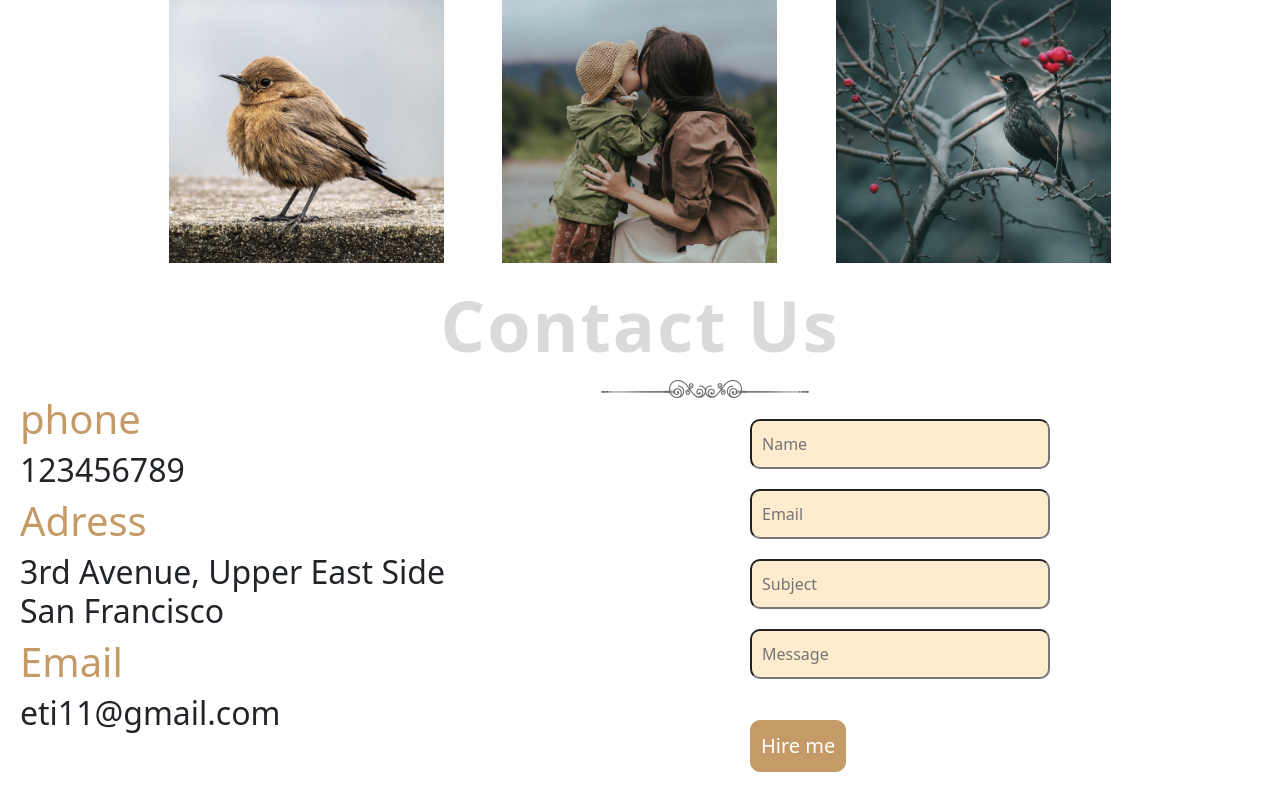
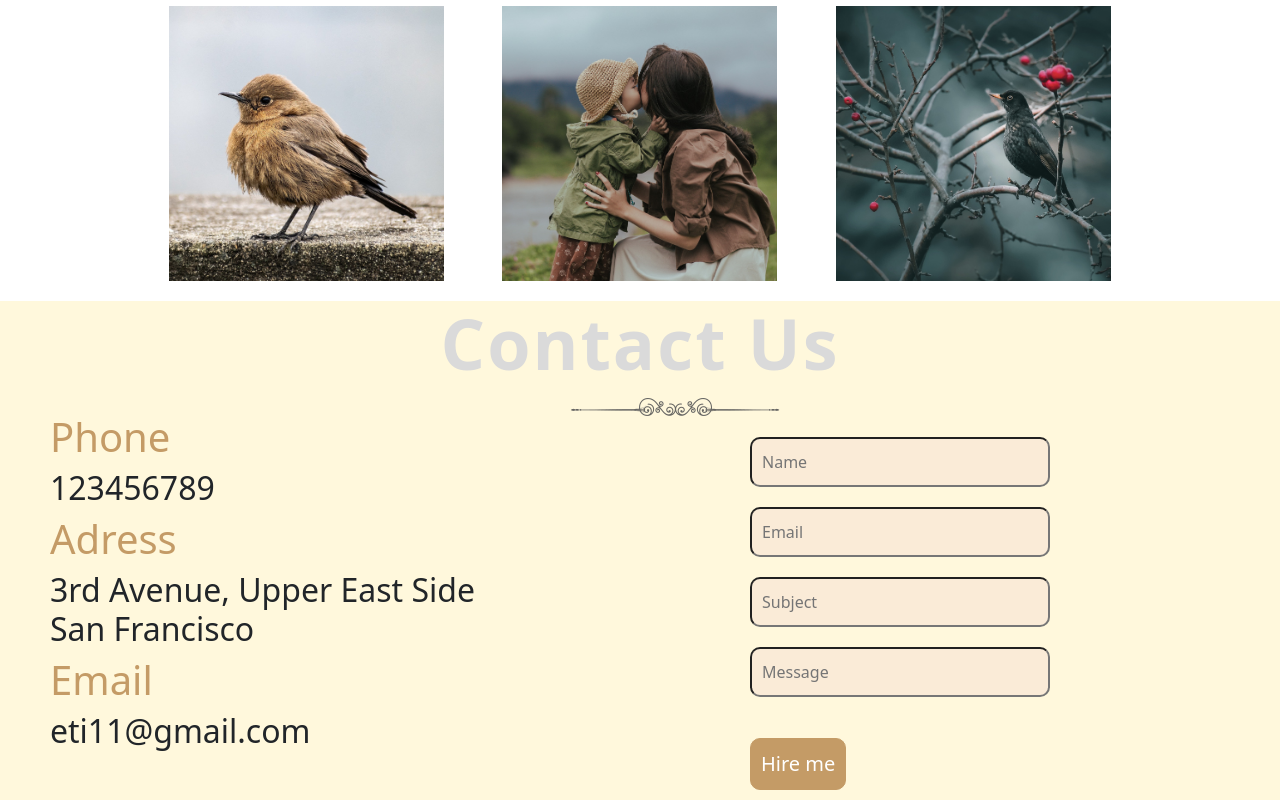
Before and after one commit to Eti07/Portfolio, a plain HTML site: page index.html in a window 1280 px wide. Shown: the part 2107-2907 px from the top of the page. Drawn offline with nearby package versions, Linux system fonts and the light colour scheme.

Commit message:
fully done

```diff
--- a/index.css
+++ b/index.css
@@ -227,6 +227,7 @@ nav ul li a{
 }
 .divider{
   margin-left: 570px;
+  margin-bottom: 15px;
 }
 .container{
   background-image: url(y.jpg);
@@ -315,21 +316,24 @@ nav ul li a{
   height: 100%;
   object-fit: cover ;
 }
-.contact-area{
+.information{
   background-color: cornsilk;
 }
 .contact-left{
   float: left;
   width: 500px;
-  margin-left: 20px;
+  margin-left: 50px;
   margin-top: 20px;
-
+}
+.contact-left h1 {
+  text-transform: capitalize;
 }
 .contact-left .contact{
   color: #c49b66;
+  text-transform: capitalize;
 }
 .divider1{
-  margin-left:  80px;
+  margin-left: 20px;
 }
 .contact-right{
   width: 500px;
@@ -345,8 +349,9 @@ nav ul li a{
     height: 50px;
     padding: 10px;
     border-radius: 10px;
-    background-color: blanchedalmond;
+    background-color: antiquewhite;
 }
+
 .btn-boxx{
 
 	margin-left: 360px;
```
